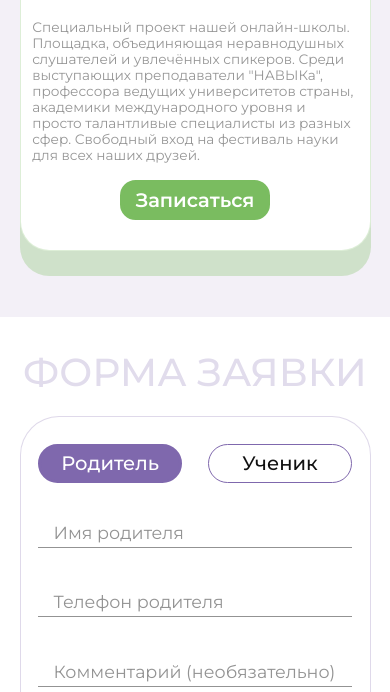
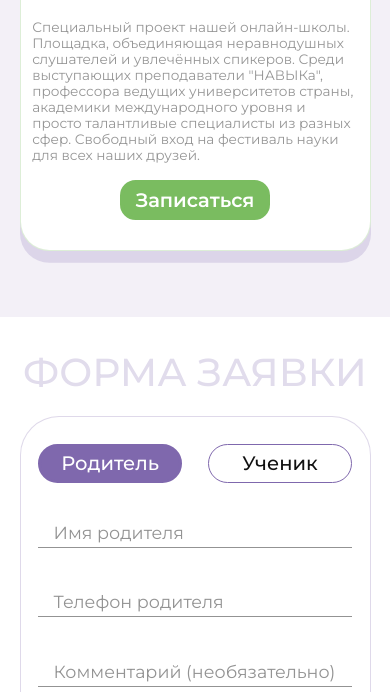
Before and after one commit to KNJLV/navyk-frontend-2024, a plain HTML site: page index.html in a window 390 px wide. Shown: the part 4485-5177 px from the top of the page. Drawn offline with Linux system fonts and the light colour scheme.

Commit message:
fix green block

```diff
--- a/css/mobile-adaptive.css
+++ b/css/mobile-adaptive.css
@@ -412,6 +412,7 @@
   .section-courses__card:nth-child(4) {
     border-radius: 7.5vw;
     border: 0.5vw solid rgba(122, 188, 96, 0.25);
+    box-shadow: 0vw 3vw 0vw 0vw rgba(127, 104, 174, 0.2);
   }
   .section-courses__title {
     margin-bottom: 5vw;
```
